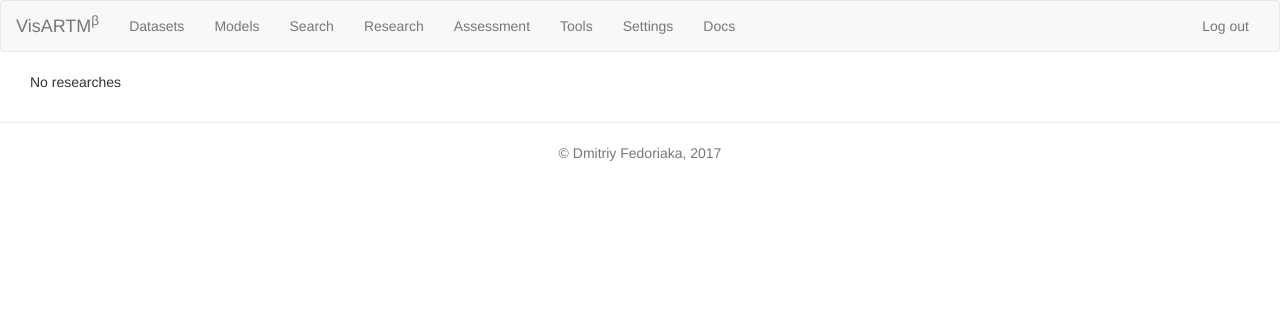
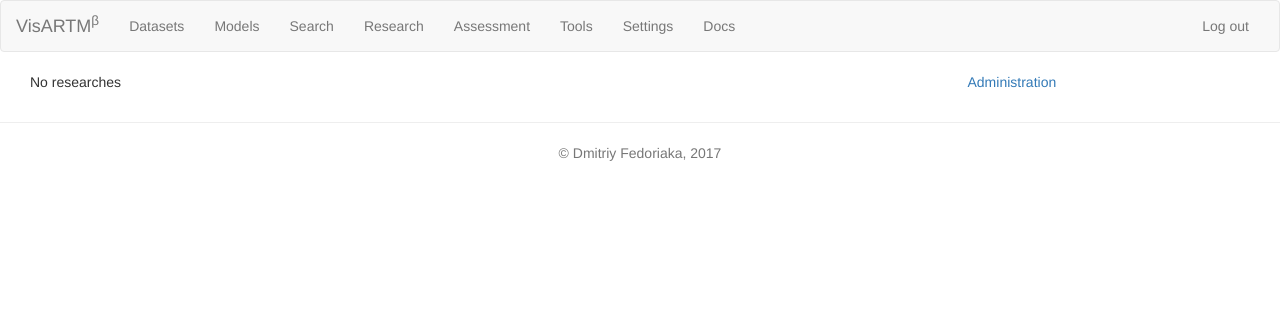
Before and after one commit to bigartm/visartm, a Django app: page /research/ in a window 1280 px wide. Shown: the top 312 px of the page. Run offline with Django 3.2, Linux system fonts and the light colour scheme; data that the repository does not hold is empty; some libraries are stand-ins or nearby versions.

Commit message:
added links to admin

```diff
--- a/templates/assessment/problems_list.html
+++ b/templates/assessment/problems_list.html
@@ -32,3 +32,7 @@
 
 
 {% endblock %}
+
+{% block right %}
+	<a href="/admin/assessment/assessmentproblem/">Administration</a>
+{% endblock %}
--- a/templates/models/models_list.html
+++ b/templates/models/models_list.html
@@ -37,4 +37,5 @@
 
 
 {% block right %}
+	<a href="/admin/models/artmmodel/">Administration</a>
 {% endblock %}
--- a/templates/research/researches.html
+++ b/templates/research/researches.html
@@ -60,3 +60,7 @@
 
 
 {% endblock %}
+
+{% block right %}
+	<a href="/admin/research/research/">Administration</a>
+{% endblock %}
```
